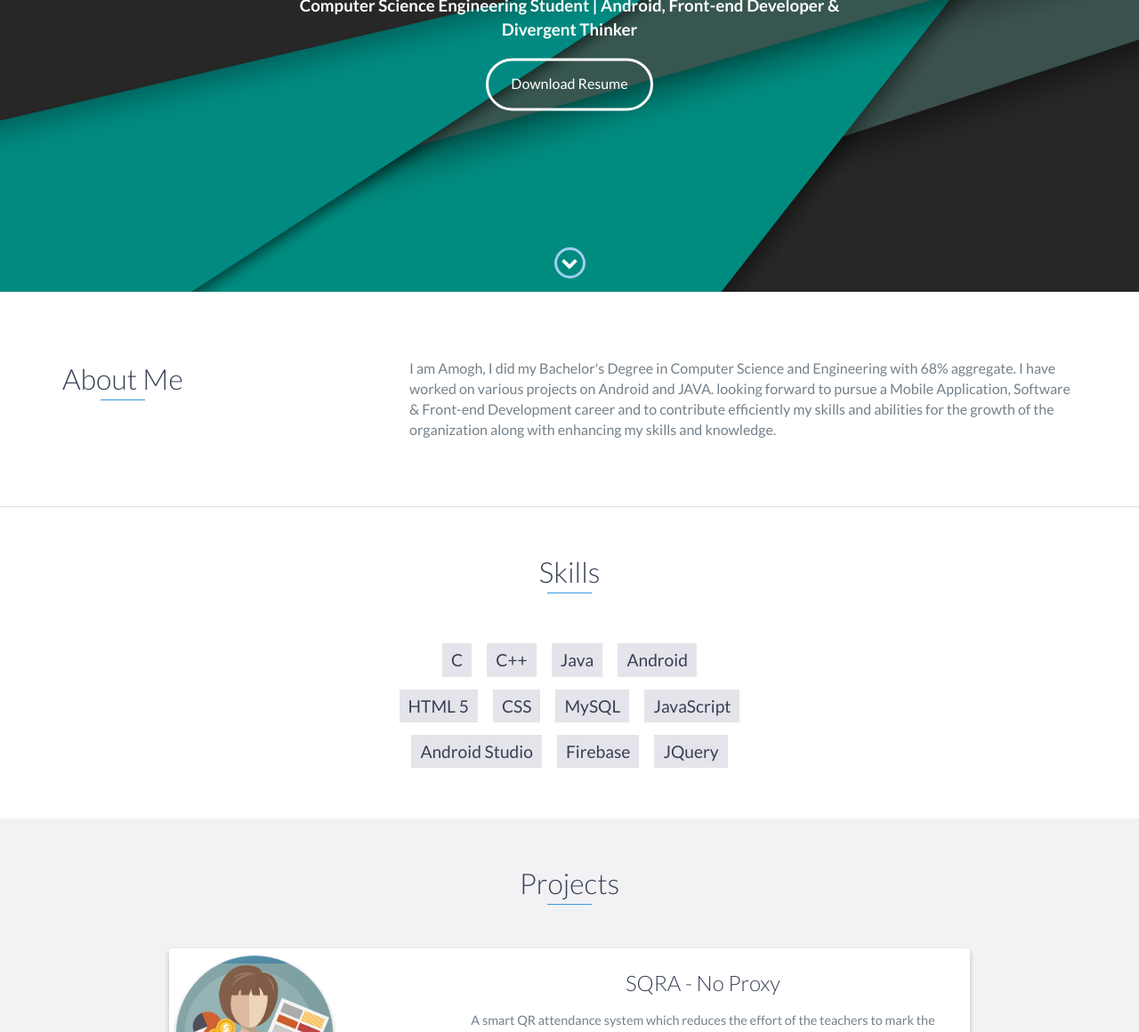
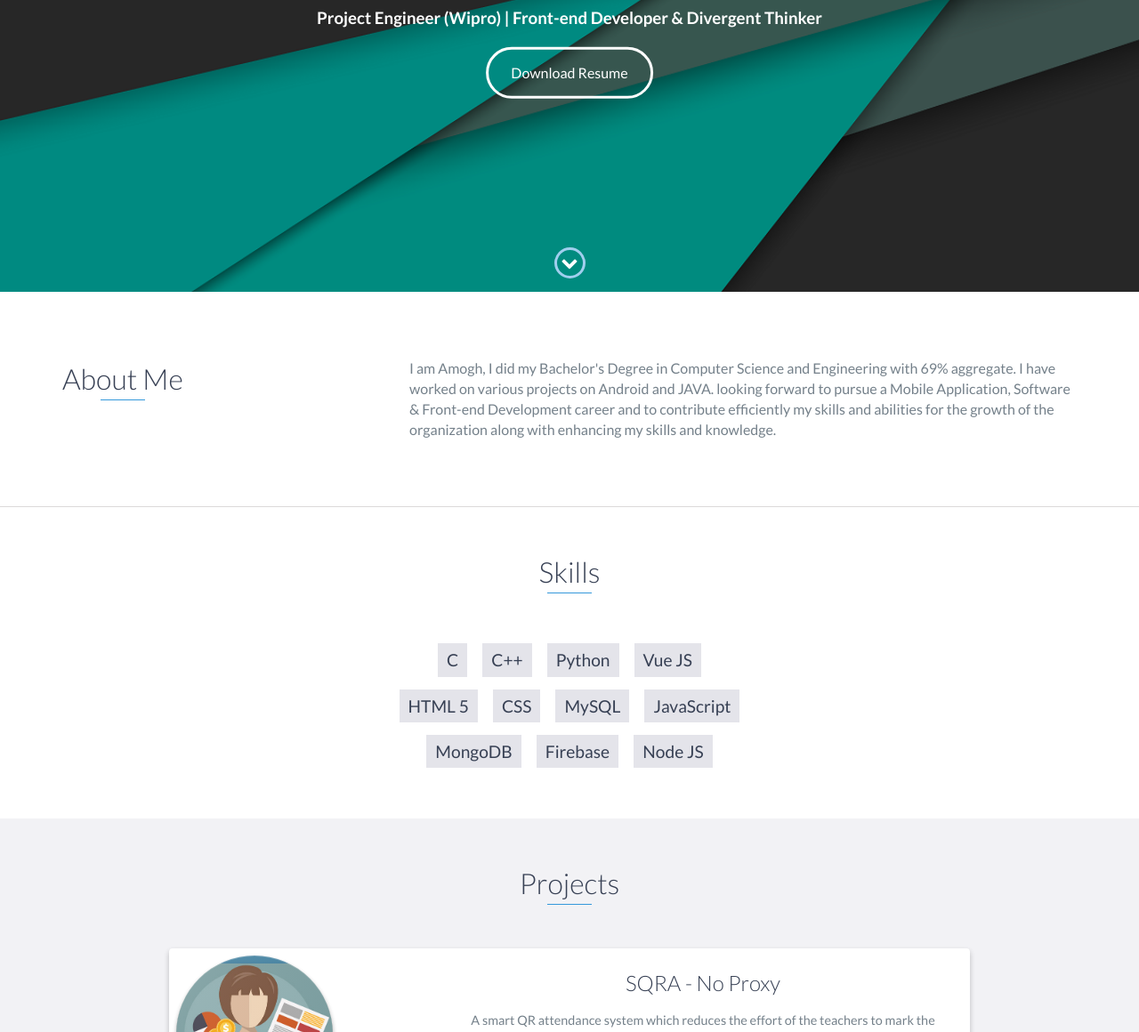
Before and after one commit to amoghtripathi/amoghtripathi.github.io, a website: page index.html in a window 1280 px wide. Shown: the part 472-1632 px from the top of the page at 89% size. Drawn offline with nearby package versions, Linux system fonts and the light colour scheme.

Commit message:
Update index.html
Updated

```diff
--- a/index.html
+++ b/index.html
@@ -48,7 +48,7 @@
         <div id="lead-content">
 			<img src="images/apun_ka_foto.png"/>
             <h2>AMOGH TRIPATHI</h2>
-            <h3 ><font color="white">Computer Science Engineering Student | Android, Front-end Developer & Divergent Thinker</font></h3>
+            <h3 ><font color="white">Project Engineer (Wipro) | Front-end Developer & Divergent Thinker</font></h3>
             <a href="Amogh_Res.pdf" class="btn-rounded-white">Download Resume</a>
         </div>
         <!-- End #lead-content -->
@@ -72,7 +72,7 @@
                 </div>
                 <div class="col-md-8">
                     <p>
-                        I am Amogh, I did my Bachelor's Degree in Computer Science and Engineering with 68% aggregate. I have worked on various projects on Android and JAVA. looking forward to pursue a Mobile Application, Software & Front-end Development career and to contribute efficiently my skills and abilities for the growth of the organization along with enhancing my skills and knowledge.
+                        I am Amogh, I did my Bachelor's Degree in Computer Science and Engineering with 69% aggregate. I have worked on various projects on Android and JAVA. looking forward to pursue a Mobile Application, Software & Front-end Development career and to contribute efficiently my skills and abilities for the growth of the organization along with enhancing my skills and knowledge.
 					</p>
                 </div>
             </div>
@@ -86,8 +86,8 @@
 
             <li>C</li>
 	    <li>C++</li>
-            <li>Java</li>
-            <li>Android</li>
+            <li>Python</li>
+            <li>Vue JS</li>
 			<br>
             <li>HTML 5</li>
             <li>CSS</li>
@@ -95,9 +95,9 @@
             <li>JavaScript</li>
 		</ul>
 		<ul>
-			<li>Android Studio</li>
+			<li>MongoDB</li>
             <li>Firebase</li>
-			<li>JQuery</li>
+			<li>Node JS</li>
 
         </ul>
     </div>
```
